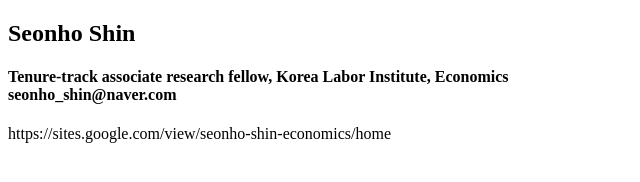
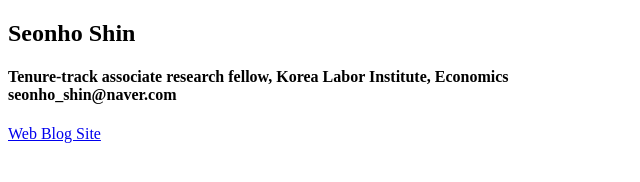
Before and after one commit to Dr-Shin/Dr-Shin.github.io, a plain HTML site: page index.html in a window 1280 px wide. Shown: the whole page, without its empty margins (0-640 px from the left). Drawn offline with Linux system fonts and the light colour scheme.

Commit message:
Update index.html

```diff
--- a/index.html
+++ b/index.html
@@ -7,7 +7,7 @@
   Tenure-track associate research fellow, Korea Labor Institute, Economics
   <br>seonho_shin@naver.com
  </h4>
- <a>https://sites.google.com/view/seonho-shin-economics/home</a>
+ <a href="https://sites.google.com/view/seonho-shin-economics/home">Web Blog Site</a>
 </body>
 
 </html>
```
